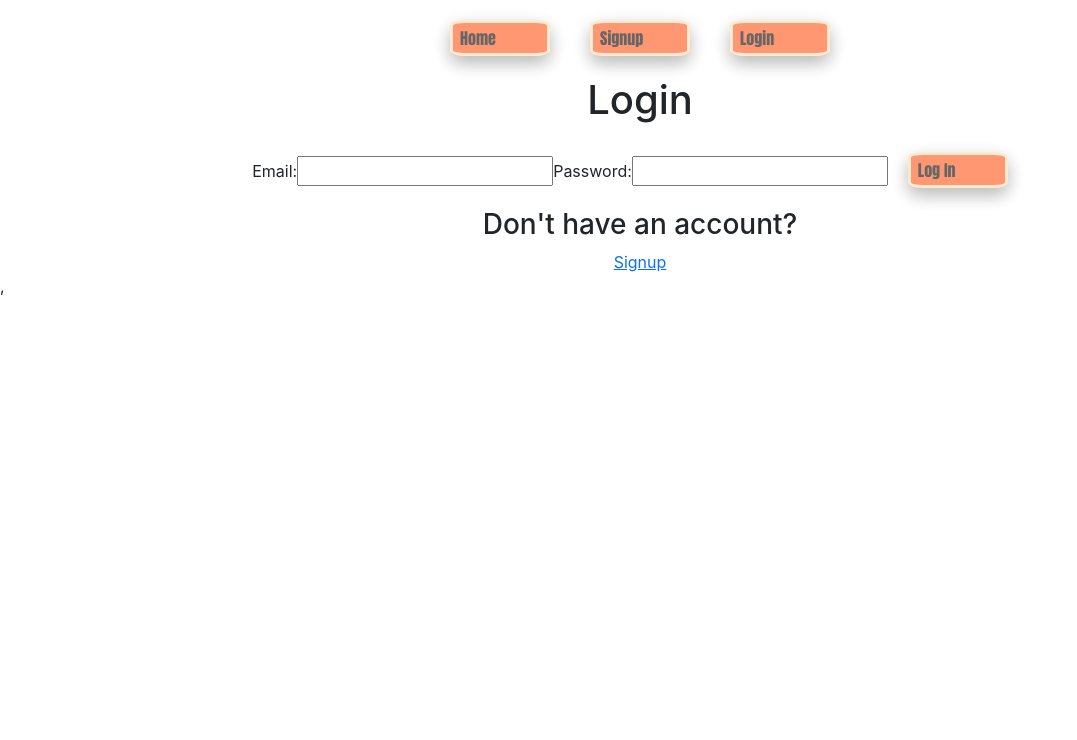
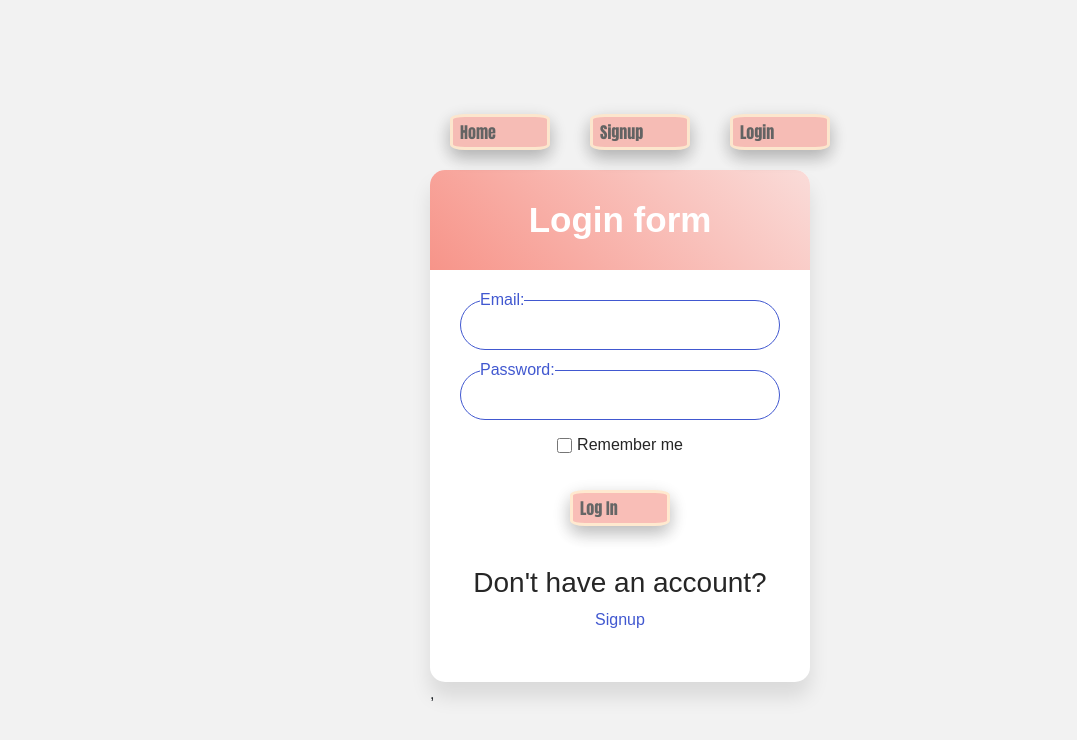
Before and after one commit to Maya12311/theFinalProject, a React (Create React App) app in the folder client/: page /login in a window 1280 px wide. Shown: the top 740 px of the page, without its empty margins (0-1077 px from the left). Built offline with nearby package versions, Linux system fonts and the light colour scheme; no server answers.

Commit message:
login done

```diff
--- a/client/src/Style/Navbar.css
+++ b/client/src/Style/Navbar.css
@@ -8,7 +8,7 @@ button{
 	border:3px solid #404040;
 	color:#404040;
     font-family: Impact, Haettenschweiler, 'Arial Narrow Bold', sans-serif;
-	background-color: coral;
+	background-color: #F8AFA6;
 	padding:3px 7px;
     border-color: bisque;
     box-shadow: 0 8px 16px 0 rgba(0,0,0,0.2), 0 6px 20px 0 rgba(0,0,0,0.19);;
--- /dev/null
+++ b/client/src/Style/Stylesheets/Login.css
@@ -0,0 +1,131 @@
+
+*{
+  margin: 0;
+  padding: 0;
+  box-sizing: border-box;
+  font-family: 'Poppins', sans-serif;
+}
+html,body{
+  display: grid;
+  height: 100%;
+  width: 100%;
+  place-items: center;
+  background: #f2f2f2;
+  /* background: linear-gradient(-135deg, #c850c0, #4158d0); */
+}
+::selection{
+  background: #F34100;
+  color: #fff;
+}
+.wrapper{
+  width: 380px;
+  background: #fff;
+  border-radius: 15px;
+  box-shadow: 0px 15px 20px rgba(0,0,0,0.1);
+}
+.wrapper .title{
+  font-size: 35px;
+  font-weight: 600;
+  text-align: center;
+  line-height: 100px;
+  color: #fff;
+  user-select: none;
+  border-radius: 15px 15px 0 0;
+  background: linear-gradient(-135deg,  #FADCD9, #F79489);
+}
+.wrapper form{
+  padding: 10px 30px 50px 30px;
+}
+.wrapper form .field{
+  height: 50px;
+  width: 100%;
+  margin-top: 20px;
+  position: relative;
+}
+.wrapper form .field input{
+  height: 100%;
+  width: 100%;
+  outline: none;
+  font-size: 17px;
+  padding-left: 20px;
+  border: 1px solid lightgrey;
+  border-radius: 25px;
+  transition: all 0.3s ease;
+}
+.wrapper form .field input:focus,
+form .field input:valid{
+  border-color: #4158d0;
+}
+.wrapper form .field label{
+  position: absolute;
+  top: 50%;
+  left: 20px;
+  color: #999999;
+  font-weight: 400;
+  font-size: 17px;
+  pointer-events: none;
+  transform: translateY(-50%);
+  transition: all 0.3s ease;
+}
+form .field input:focus ~ label,
+form .field input:valid ~ label{
+  top: 0%;
+  font-size: 16px;
+  color: #4158d0;
+  background: #fff;
+  transform: translateY(-50%);
+}
+form .content{
+  display: flex;
+  width: 100%;
+  height: 50px;
+  font-size: 16px;
+  align-items: center;
+  justify-content: space-around;
+}
+form .content .checkbox{
+  display: flex;
+  align-items: center;
+  justify-content: center;
+}
+form .content input{
+  width: 15px;
+  height: 15px;
+  background: red;
+}
+form .content label{
+  color: #262626;
+  user-select: none;
+  padding-left: 5px;
+}
+form .content .pass-link{
+  color: "";
+}
+form .field input[type="submit"]{
+  color: #fff;
+  border: none;
+  padding-left: 0;
+  margin-top: -10px;
+  font-size: 20px;
+  font-weight: 500;
+  cursor: pointer;
+  background: linear-gradient(-135deg, #c850c0, #4158d0);
+  transition: all 0.3s ease;
+}
+form .field input[type="submit"]:active{
+  transform: scale(0.95);
+}
+form .signup-link{
+  color: #262626;
+  margin-top: 20px;
+  text-align: center;
+}
+form .pass-link a,
+form .signup-link a{
+  color: #4158d0;
+  text-decoration: none;
+}
+form .pass-link a:hover,
+form .signup-link a:hover{
+  text-decoration: underline;
+}
--- a/client/src/pages/Login.js
+++ b/client/src/pages/Login.js
@@ -2,6 +2,8 @@ import React, { useState, useContext } from 'react'
 import { Link, useNavigate } from 'react-router-dom'
 import axios from 'axios'
 import { AuthContext } from '../context/auth'
+import '../Style/Stylesheets/Login.css';
+
 
 
 export default function Login() {
@@ -43,25 +45,43 @@ export default function Login() {
 	return (
 
 		<>
-		<div>
-			<h1>Login</h1>
-			<form onSubmit={handleSubmit}>
+		<div className='wrapper'>
+		<div className='title'>
+		Login form
+		</div>
+			<form  onSubmit={handleSubmit}>
+			<div className='field'>
 
+				<input type="text" value={email} onChange={handleEmail} />
 				<label htmlFor="email">Email: </label>
-				<input type="text" value={email} onChange={handleEmail} />
+				</div>
 
+				<div className="field">
+				<input type="password" value={password} onChange={handlePassword} />
 				<label htmlFor="password">Password: </label>
-				<input type="password" value={password} onChange={handlePassword} />
+				</div>
 
+				<div className='content'>
+				<div className='checkbox'>
+
+				<input type="checkbox" id="remember-me"/>
+                <label htmlFor="remember-me">Remember me</label>
+				</div>
+				</div>
+				<div>
 				<button type="submit">Log In</button>
+				</div>
+				<div className='signup-link'>
+				<h3>Don't have an account?</h3>
+				<Link to='/signup'>Signup</Link>
+				</div>
 			</form>
 
 			</div>
 
 			{errorMessage && <h5>{errorMessage}</h5>}
 
-			<h3>Don't have an account?</h3>
-			<Link to='/signup'>Signup</Link>
+
 		</>
 	)
 }
```
